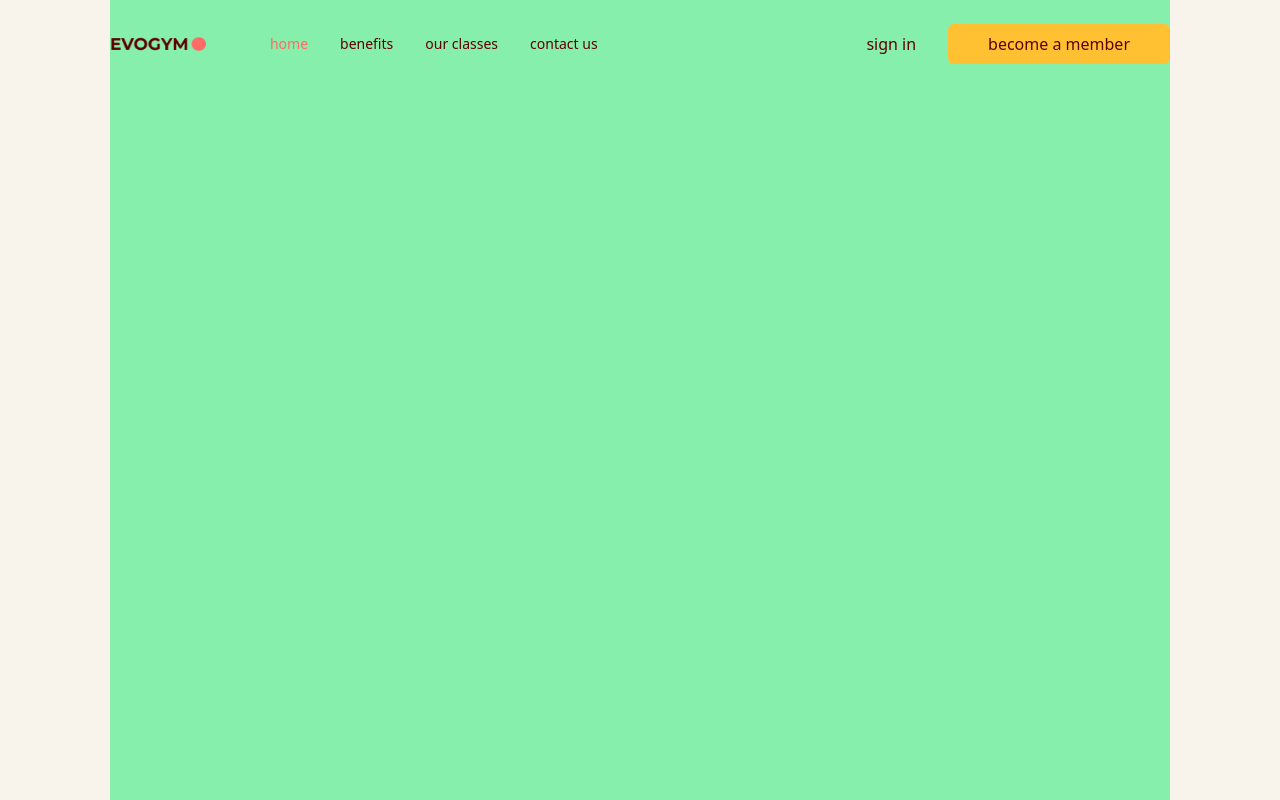
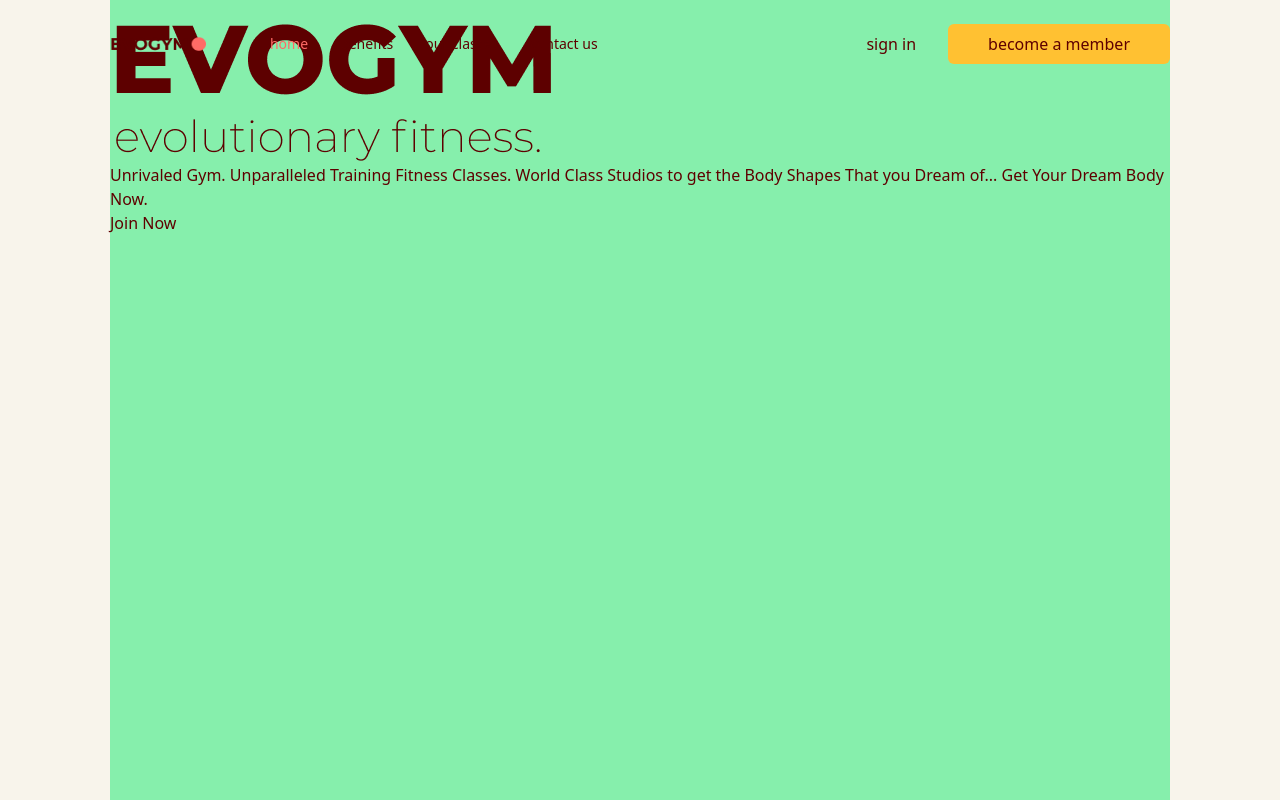
Before and after one commit to ibqn/vite-gym, a React (Vite) app: page / in a window 1280 px wide. Shown: the top 800 px of the page. Built offline with nearby package versions, Linux system fonts and the light colour scheme.

Commit message:
working on home comp

```diff
--- a/src/app.tsx
+++ b/src/app.tsx
@@ -1,5 +1,6 @@
 import { useState } from 'react'
 import { Navbar } from '@/components/navbar'
+import { Home } from '@/components/home'
 
 export const App = () => {
   const [count, setCount] = useState(0)
@@ -8,7 +9,7 @@ export const App = () => {
     <div className="bg-gray-20">
       <Navbar />
       <div className="container mx-auto">
-        <div id="home" className="h-[1000px] bg-green-300"></div>
+        <Home />
         <div id="benefits" className="h-[1000px] bg-blue-300"></div>
         <div id="our-classes" className="h-[1000px] bg-yellow-200"></div>
         <div id="contact-us" className="h-[1000px] bg-red-200"></div>
--- /dev/null
+++ b/src/components/home.tsx
@@ -0,0 +1,24 @@
+import { SelectedPage } from '@/hooks/use-select-page'
+import HomePageText from '@/assets/home-page-text.png'
+import { ActionButton } from './action-button'
+
+type Props = {}
+
+export const Home = (props: Props) => {
+  return (
+    <section id={SelectedPage.HOME} className="h-[1000px] bg-green-300">
+      <div>
+        <img src={HomePageText} alt="Home Page Text" />
+      </div>
+
+      <p>
+        Unrivaled Gym. Unparalleled Training Fitness Classes. World Class
+        Studios to get the Body Shapes That you Dream of... Get Your Dream Body
+        Now.
+      </p>
+      <div>
+        <ActionButton link={SelectedPage.CONTACT_US}>Join Now</ActionButton>
+      </div>
+    </section>
+  )
+}
```
Also changed, not shown: src/assets/home-page-text.png (renamed from src/assets/HomePageText.png).
